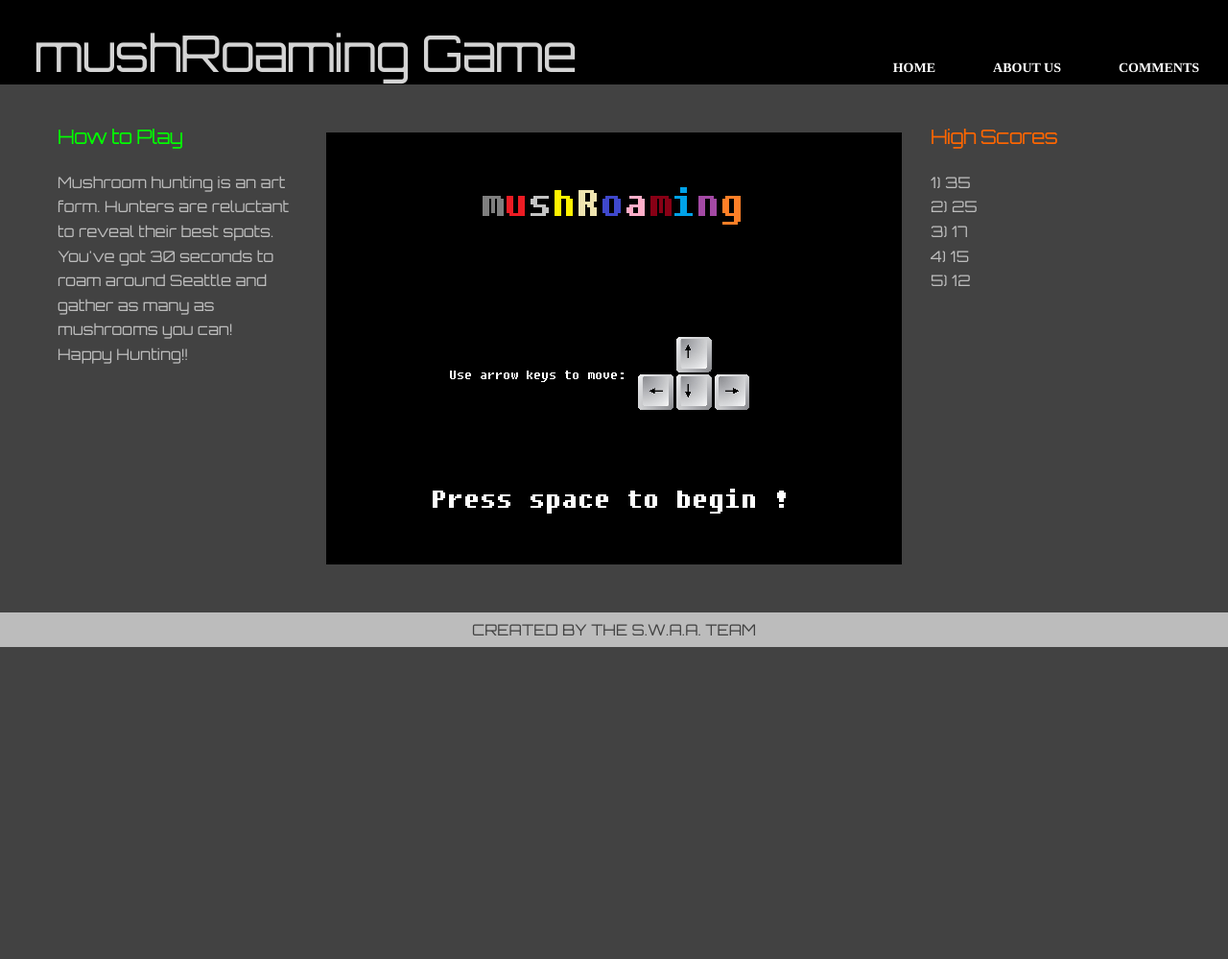
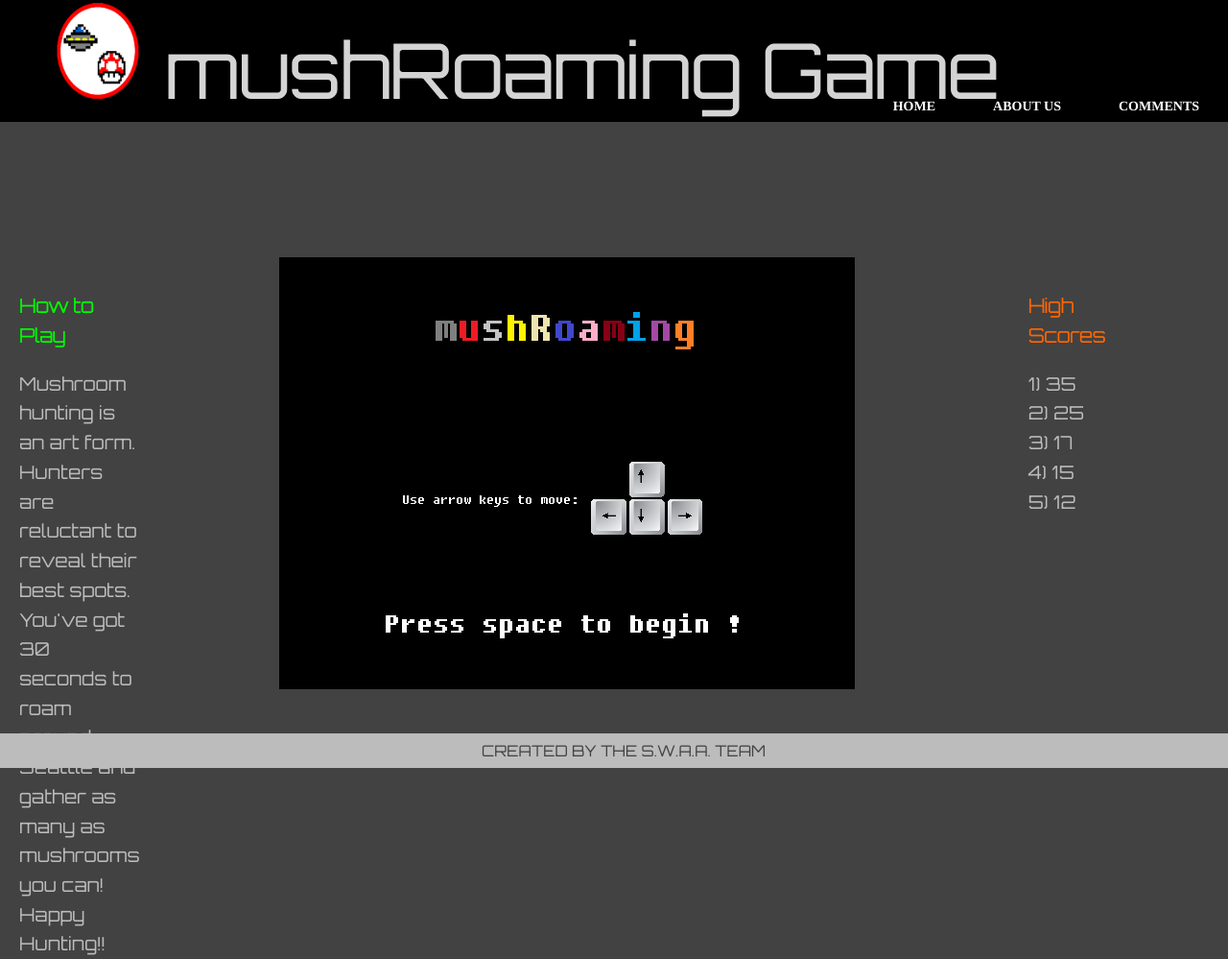
Before and after one commit to austinsprague/mushroaming-game, a plain HTML site: page index.html in a window 1280 px wide. Shown: the whole page at 96% size. Before the commit the page ends 800 px from the top, so only its background shows below. Drawn offline with nearby package versions, Linux system fonts and the light colour scheme.

Commit message:
updated logo

```diff
--- a/css/style.css
+++ b/css/style.css
@@ -6,7 +6,7 @@
 
 /* Typography
 ______________________________________________*/
-h1, h2, h3, h4, h5, h6 {
+h1, h3, h4, h5, h6 {
   margin-top: 1.2rem;
   margin-bottom: 1rem;}
 h1 { font-size: 3.8rem; line-height: 1.2;  letter-spacing: -.1rem;}
@@ -14,7 +14,7 @@ h2 { font-size: 3.3rem; line-height: 1.25; letter-spacing: -.1rem; }
 h3 { font-size: 3.0rem; line-height: 1.3;  letter-spacing: -.1rem; }
 h4 { font-size: 2.4rem; line-height: 1.35; letter-spacing: -.08rem; color: #BCBCBC; }
 h5 { font-size: 1.3rem; line-height: 1.5;  letter-spacing: -.05rem;}
-h6 { font-size: 1.0rem; line-height: 1.6;  letter-spacing: 0; color: #BCBCBC;}
+h6 { font-size: 1.2rem; line-height: 1.6;  letter-spacing: 0; color: #BCBCBC;}
 
 body {
    margin: 0px;
@@ -32,7 +32,8 @@ ______________________________________________*/
   margin-right: 15px;
   margin-left: 15px;
   margin-bottom: 50px;
-/*  border: 5px solid #333333;*/
+  padding-top: 90px
+/*border: 5px solid #333333;*/
 }
 
 /* Header and Footer
@@ -43,7 +44,7 @@ ______________________________________________*/
  font-family: 'Orbitron', sans-serif;
  font-weight: 200;
  padding-top: 3px;
- padding-bottom: 0px;
+ padding-bottom: 5px;
  padding-left: 35px;
 
 }
@@ -57,6 +58,9 @@ ______________________________________________*/
  font-family: 'Orbitron', sans-serif;
  font-weight: 200;
  padding: 10px;
+ bottom:0;
+ position:fixed;
+ width:100%;
 }
 
 /* Navigation bar
@@ -67,10 +71,12 @@ ______________________________________________*/
   flex-flow: row;
   align-items: stretch;
   justify-content: flex-end;
-  margin-top:-50px;
+  margin-top:-40px;
   font-family: 'Times', sans-serif;
+    font-size: 2.1rem;
+}
 
-}
+
 
 .item,
 {
@@ -78,6 +84,8 @@ ______________________________________________*/
   color: white;
   text-align: center;
   padding: 50px;
+  font-size: 1.3rem;
+
 
 }
 
@@ -113,20 +121,29 @@ ______________________________________________*/
 }
 
 .aside-left{
-  height:450px;
-  width: 250px;
-  color: #00FF00;
-  font-family: 'Orbitron', sans-serif;
-  padding-left: 20px;
-  padding-right: 15px;
-  padding-top: 20px;
-}
+ height: 450px;
+    width: 250px;
+    color: #00FF00;
+    font-family: 'Orbitron', sans-serif;
+    padding-left: 20px;
+    padding-right: 130px;
+    padding-top: 156px;
+
+  }
 .aside-right{
   height:450px;
   width: 250px;
   color: #FF6600;
   font-family: 'Orbitron', sans-serif;
-  padding-right: 20px;
-  padding-left: 15px;
-  padding-top: 20px;
+  padding-right: 120px;
+  padding-left: 166px;
+  padding-top: 156px;
 }
+
+#title{
+margin-left: 1rem;
+font-size: 5rem;
+}
+.image-logo{
+  float: left;
+}
--- a/index.html
+++ b/index.html
@@ -12,7 +12,9 @@
 
   <header class="header">
 
-    <h2> mushRoaming Game </h2>
+    <h2 id="title">
+        <img src="img/redred.png" width="100px" height="100px">
+      mushRoaming Game </h2>
     </header>
 
 
```
Also changed, not shown: aboutus.html (+1 -1 lines), img/redred.png (added), 1 other file.
